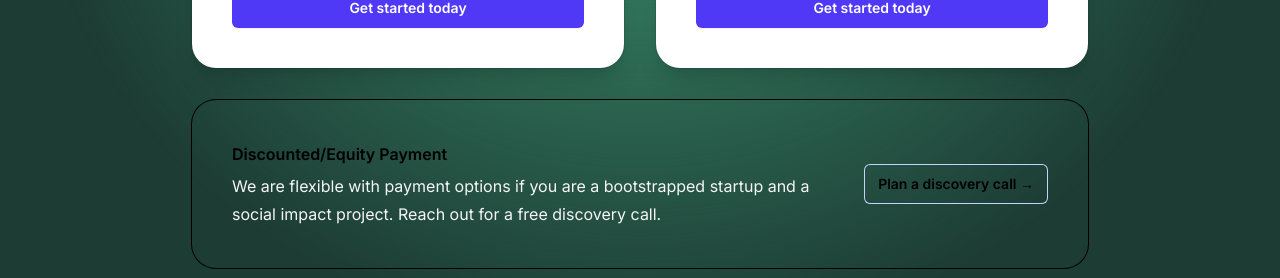
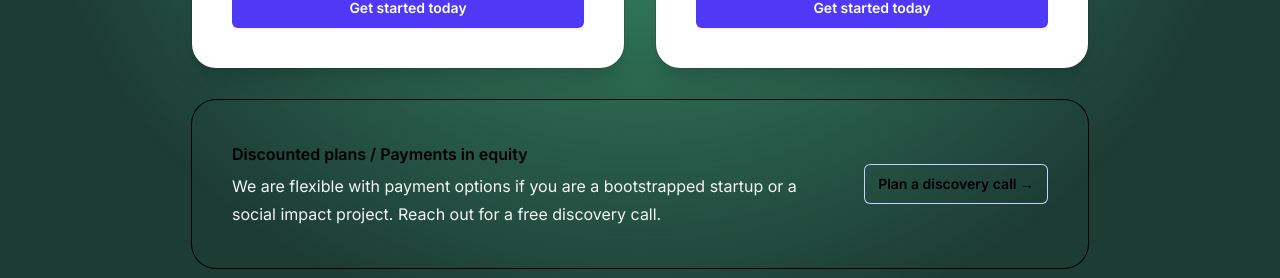
Before and after one commit to growthUx/mgio, a Next.js app: page /platform in a window 1280 px wide. Shown: the part 2532-2810 px from the top of the page. Built offline with nearby package versions, Linux system fonts and the light colour scheme.

Commit message:
Update page.jsx

```diff
--- a/src/app/platform/page.jsx
+++ b/src/app/platform/page.jsx
@@ -257,9 +257,9 @@ export default function PlatformPage() {
                   ))}
                   <div className="flex flex-col items-start gap-x-8 gap-y-6 rounded-3xl p-8 ring-1 sm:gap-y-10 sm:p-10 lg:col-span-2 lg:flex-row lg:items-center">
                     <div className="lg:min-w-0 lg:flex-1">
-                      <h3 className="text-base/7 font-semibold text-[#f5f5f5]]">Discounted/Equity Payment</h3>
+                      <h3 className="text-base/7 font-semibold text-[#f5f5f5]]">Discounted plans / Payments in equity</h3>
                       <p className="mt-1 text-base/7 text-[#f5f5f5]">
-                        We are flexible with payment options if you are a bootstrapped startup and a social impact project. Reach out for a free discovery call.
+                        We are flexible with payment options if you are a bootstrapped startup or a social impact project. Reach out for a free discovery call.
                       </p>
                     </div>
                     <a
```
